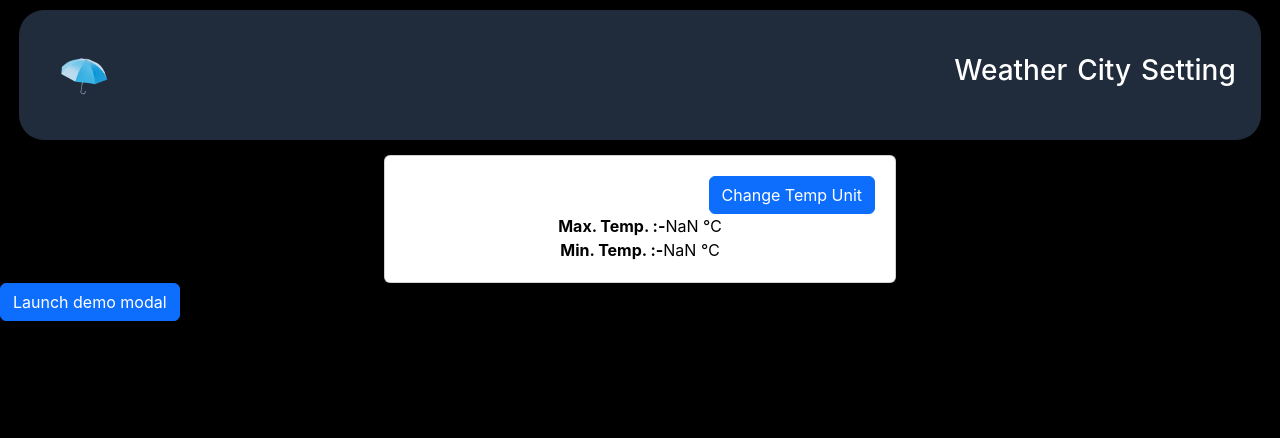
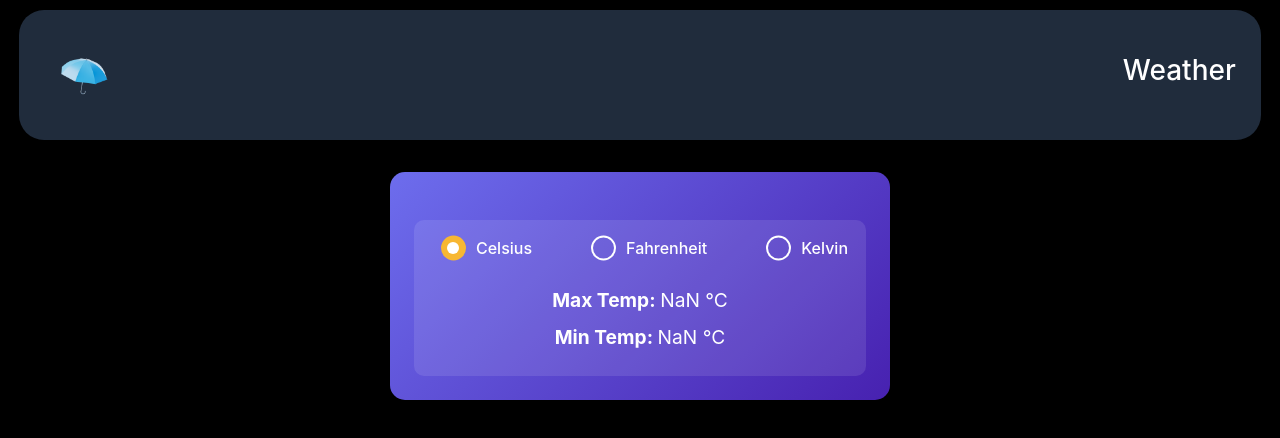
Before and after one commit to AbhishekRanjan8051/weather-app, a React (Create React App) app: page /weather in a window 1280 px wide. Shown: the top 438 px of the page. Built offline with nearby package versions, Linux system fonts and the light colour scheme; no server answers.

Commit message:
new design

```diff
--- a/src/App.js
+++ b/src/App.js
@@ -8,6 +8,7 @@ function App() {
     <div className="">
       <Home />
       <Routes>
+        <Route path="/" element={<Weather />} />
         <Route path="/weather" element={<Weather />} />
       </Routes>
     </div>
--- a/src/components/Navbar/Navbar.jsx
+++ b/src/components/Navbar/Navbar.jsx
@@ -16,12 +16,12 @@ export const Navbar = () => {
             <h3>Weather</h3>
           </Link>
 
-          <Link to="/city">
+          {/* <Link to="/city">
             <h3>City</h3>
           </Link>
           <Link to="setting">
             <h3>Setting</h3>
-          </Link>
+          </Link> */}
         </div>
       </div>
     </>
--- a/src/components/Weather/tempChangeModal.jsx
+++ b/src/components/Weather/tempChangeModal.jsx
@@ -8,10 +8,6 @@ export const TempChange = ({ show, setShow }) => {
 
   return (
     <>
-      <Button variant="primary" onClick={handleShow}>
-        Launch demo modal
-      </Button>
-
       <Modal show={show} onHide={handleClose}>
         <Modal.Header closeButton>
           <Modal.Title>Modal heading</Modal.Title>
--- a/src/components/Weather/weather.css
+++ b/src/components/Weather/weather.css
@@ -1,24 +1,145 @@
-.weather {
-  color: white;
-  margin: auto;
+.weather-container {
+  max-width: 500px;
+  margin: 2rem auto;
+  padding: 1.5rem;
+  background: linear-gradient(135deg, #6d6ded, #4721b0);
+  border-radius: 15px;
+  color: #fff;
+  box-shadow: 0 4px 15px rgba(0, 0, 0, 0.2);
 }
+
 .weather-city {
+  text-align: center;
+  margin-bottom: 1.5rem;
+}
+
+.city-info {
   display: flex;
-  gap: 30%;
+  align-items: center;
   justify-content: center;
-  margin-top: 15px;
+  gap: 10px;
 }
+
+.city-name {
+  font-size: 2.5rem;
+  margin: 0;
+  animation: fadeIn 2s ease;
+}
+
+.date-time-info {
+  margin-top: 1rem;
+}
+
 .temp-card {
-  padding: 20px;
-  color: black;
-  width: 40%;
-  margin: auto;
+  background-color: rgba(255, 255, 255, 0.1);
+  border: none;
+  padding: 1rem;
+  text-align: center;
+  border-radius: 10px;
+  margin-top: 1rem;
+  color: #fff;
+  animation: slideUp 1.5s ease;
 }
-.temp-div {
+
+.temp-div span {
+  display: block;
+  font-size: 1.2rem;
+  margin: 0.5rem 0;
+}
+
+.temp-unit-form {
   display: flex;
-  flex-direction: column;
-  text-align: center;
+  justify-content: center;
+  gap: 20px;
+  margin-bottom: 1rem;
 }
-.temp-change > button {
-  float: right;
+
+.temp-unit-form .form-check {
+  position: relative;
+  cursor: pointer;
+  font-size: 1rem;
+  color: #fff;
 }
+
+.temp-unit-form .form-check input[type="radio"] {
+  opacity: 0;
+  position: absolute;
+}
+
+.temp-unit-form .form-check label {
+  position: relative;
+  padding-left: 35px;
+  margin-right: 15px;
+  cursor: pointer;
+  user-select: none;
+  display: flex;
+  align-items: center;
+  font-weight: 500;
+}
+
+.temp-unit-form .form-check label:before {
+  content: "";
+  position: absolute;
+  left: 0;
+  top: 50%;
+  transform: translateY(-50%);
+  width: 25px;
+  height: 25px;
+  border: 2px solid #fff;
+  border-radius: 50%;
+  background: transparent;
+  transition: all 0.3s ease;
+}
+
+.temp-unit-form .form-check input[type="radio"]:checked + label:before {
+  background-color: #f7b733;
+  border-color: #f7b733;
+}
+
+.temp-unit-form .form-check label:after {
+  content: "";
+  position: absolute;
+  left: 6.5px;
+  top: 50%;
+  transform: translateY(-50%) scale(0);
+  width: 12px;
+  height: 12px;
+  background: #fff;
+  border-radius: 50%;
+  transition: transform 0.3s ease;
+}
+
+.temp-unit-form .form-check input[type="radio"]:checked + label:after {
+  transform: translateY(-50%) scale(1);
+}
+
+.temp-unit-form .form-check:hover label:before {
+  border-color: #f7b733;
+}
+
+.temp-unit-form .form-check:hover label {
+  color: #f7b733;
+}
+
+
+@keyframes fadeIn {
+  from {
+    opacity: 0;
+    transform: translateY(-20px);
+  }
+  to {
+    opacity: 1;
+    transform: translateY(0);
+  }
+}
+
+@keyframes slideUp {
+  from {
+    opacity: 0;
+    transform: translateY(20px);
+  }
+  to {
+    opacity: 1;
+    transform: translateY(0);
+  }
+}
--- a/src/components/Weather/weather.jsx
+++ b/src/components/Weather/weather.jsx
@@ -4,25 +4,23 @@ import axios from "axios";
 import "./weather.css";
 
 import city from "../../assests/img/city.png";
-import { Card, Button } from "react-bootstrap";
+import { Card, Button, Form } from "react-bootstrap";
 import { TempChange } from "./tempChangeModal";
+
 export const Weather = () => {
   const [show, setShow] = useState(false);
   const [data, setData] = useState([]);
   const [sys, setSys] = useState([]);
   const [temperature, setTemperature] = useState([]);
+  const [tempUnit, setTempUnit] = useState("Celsius"); // State for temperature unit
+
   useEffect(() => {
     navigator.geolocation.getCurrentPosition(function (position) {
-      // setlong(position.coords.longitude);
-      // setlat(position.coords.latitude);
-      // console.log("Latitude is :", position.coords.latitude);
-      // console.log("Longitude is :", position.coords.longitude);
       axios
         .get(
-          `https://api.openweathermap.org/data/2.5/weather?lat=${position.coords.latitude}&lon=${position.coords.longitude}&appid=56a1b72457882c27f73c03f6543d0cf2`
+          `https://api.openweathermap.org/data/2.5/weather?lat=${position.coords.latitude}&lon=${position.coords.longitude}&appid=56a1b72457882c27f73c03f6543d0cf2`,
         )
         .then((res) => {
-          console.log({ res });
           setData(res.data);
           setSys(res.data.sys);
           setTemperature(res.data.main);
@@ -30,89 +28,85 @@ export const Weather = () => {
     });
   }, []);
 
-  const kelvintocelius = (val) => {
-    const calcius = (Number(val) - 273.15).toFixed(2);
-    return calcius;
+  const kelvintocelsius = (val) => (Number(val) - 273.15).toFixed(2);
+  const kelvintofahrenheit = (val) => ((Number(val) - 273.15) * 9) / 5 + 32;
+
+  const convertTemperature = (val) => {
+    if (tempUnit === "Celsius") return kelvintocelsius(val);
+    if (tempUnit === "Fahrenheit") return kelvintofahrenheit(val).toFixed(2);
+    return Number(val).toFixed(2); // Kelvin
   };
 
-  const timeConvert = (currentTimestamp, check) => {
-    currentTimestamp = Date.now();
-    let date;
-    if (check === "date") {
-      date = new Intl.DateTimeFormat("en-IN", {
-        year: "numeric",
-        month: "2-digit",
-        day: "2-digit",
-      }).format(currentTimestamp);
-    } else {
-      date = new Intl.DateTimeFormat("en-US", {
-        hour: "2-digit",
-        minute: "2-digit",
-        second: "2-digit",
-      }).format(currentTimestamp);
-    }
-
-    return date;
+  const handleTempUnitChange = (e) => {
+    setTempUnit(e.target.value);
   };
 
-  const handleDegreeChange = () => {
-    console.log("hello");
-    setShow(true);
-  };
   return (
-    <>
-      <div className="weather">
-        {/* {console.log({data})} */}
+    <div className="weather-container">
       <div className="weather-city">
-          <div style={{ display: "flex" }}>
         {data.name && (
-              <>
-                <img src={city} height="45" alt="" />
-                <h1>{data.name}</h1>
-              </>
+          <div className="city-info">
+            <img src={city} height="45" alt="City" className="city-icon" />
+            <h1 className="city-name">{data.name}</h1>
+          </div>
+        )}
+        {sys.sunrise && (
+          <div className="date-time-info">
+            <h2>Date: {new Date().toLocaleDateString()}</h2>
+            <h2>Time: {new Date().toLocaleTimeString()}</h2>
+          </div>
         )}
       </div>
-          <div>
-            {sys.sunrise && (
-              <>
-                <h2>Date ➡️ {timeConvert(sys.sunrise, "date")}</h2>
-                <h2>Time ➡️ {timeConvert(sys.sunrise)}</h2>
-              </>
-            )}
-          </div>
-        </div>
-        <div>
+
       <Card className="temp-card">
-            <div className="temp-change">
-              <Button
-                onClick={() => {
-                  handleDegreeChange();
-                }}
-              >
-                Change Temp Unit
-              </Button>
-            </div>
+        <Form className="temp-unit-form">
+          <Form.Check
+            type="radio"
+            id="celsius"
+            label="Celsius"
+            value="Celsius"
+            checked={tempUnit === "Celsius"}
+            onChange={handleTempUnitChange}
+          />
+          <Form.Check
+            type="radio"
+            id="fahrenheit"
+            label="Fahrenheit"
+            value="Fahrenheit"
+            checked={tempUnit === "Fahrenheit"}
+            onChange={handleTempUnitChange}
+          />
+          <Form.Check
+            type="radio"
+            id="kelvin"
+            label="Kelvin"
+            value="Kelvin"
+            checked={tempUnit === "Kelvin"}
+            onChange={handleTempUnitChange}
+          />
+        </Form>
+
         <div className="temp-div">
           {temperature.temp && (
             <span>
-                  <strong>Temp. :-</strong>
-                  {kelvintocelius(temperature.temp)} &#8451;
+              <strong>Temp: </strong>
+              {convertTemperature(temperature.temp)} &#176;
+              {tempUnit.charAt(0)}
             </span>
           )}
-
           <span>
-                <strong>Max. Temp. :-</strong>
-                {kelvintocelius(temperature.temp_min)} &#8451;
+            <strong>Max Temp: </strong>
+            {convertTemperature(temperature.temp_min)} &#176;
+            {tempUnit.charAt(0)}
           </span>
           <span>
-                <strong>Min. Temp. :-</strong>
-                {kelvintocelius(temperature.temp_max)} &#8451;
+            <strong>Min Temp: </strong>
+            {convertTemperature(temperature.temp_max)} &#176;
+            {tempUnit.charAt(0)}
           </span>
         </div>
       </Card>
-        </div>
       <TempChange show={show} setShow={setShow} />
     </div>
-    </>
   );
 };
```
Also changed, not shown: 1 other file (tests, documents, lock files or other folders). Lines whose indentation alone changed are shown as unchanged.
